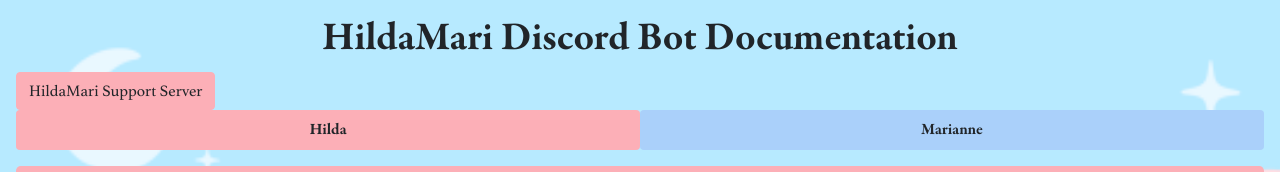
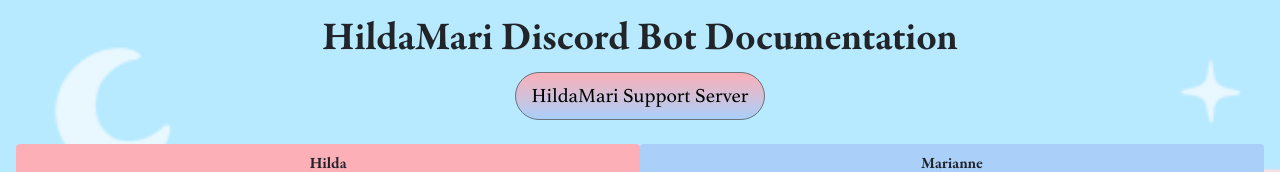
Before and after one commit to hildamari/hildamari.github.io, a Vue app: page / in a window 1280 px wide. Shown: the top 172 px of the page. Built offline with nearby package versions, Linux system fonts and the light colour scheme.

Commit message:
Update App.vue

```diff
--- a/src/App.vue
+++ b/src/App.vue
@@ -1,7 +1,8 @@
 <template>
   <div class="overflow-auto">
     <h1 class="title">HildaMari Discord Bot Documentation</h1>
-    <b-button href="http://join.hilda.pw/" variant="primary">HildaMari Support Server</b-button>
+    <div class="center"><b-button size="lg" pill href="http://join.hilda.pw/" id="support">HildaMari Support Server</b-button></div>
+    <br />
     <b-tabs pills align="center" justified content-class="mt-3">
       <b-tab title="Hilda" id="hilda"><Hilda /></b-tab>
       <b-tab title="Marianne" id="marianne"><Marianne /></b-tab>
@@ -45,6 +46,15 @@
   text-align: center;
 }
 
+.center {
+    text-align: center;
+}
+
+#support {
+    background-image: linear-gradient(#fcafb7, #aad0fa);
+    color: black;
+}
+
 #marianne___BV_tab_button__.nav-link, #hilda___BV_tab_button__.nav-link {
   font-family: "GaramondBd";
 }
```
